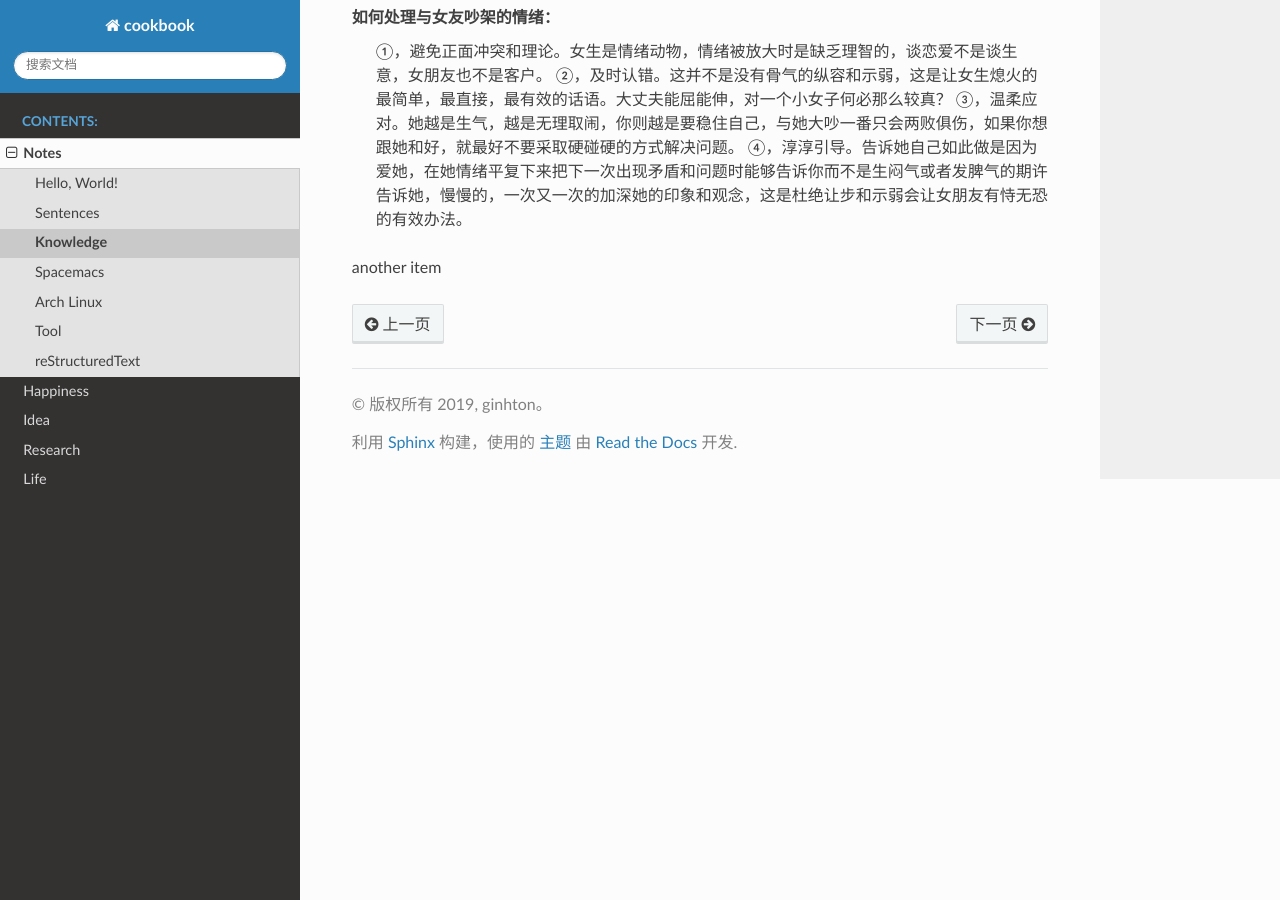
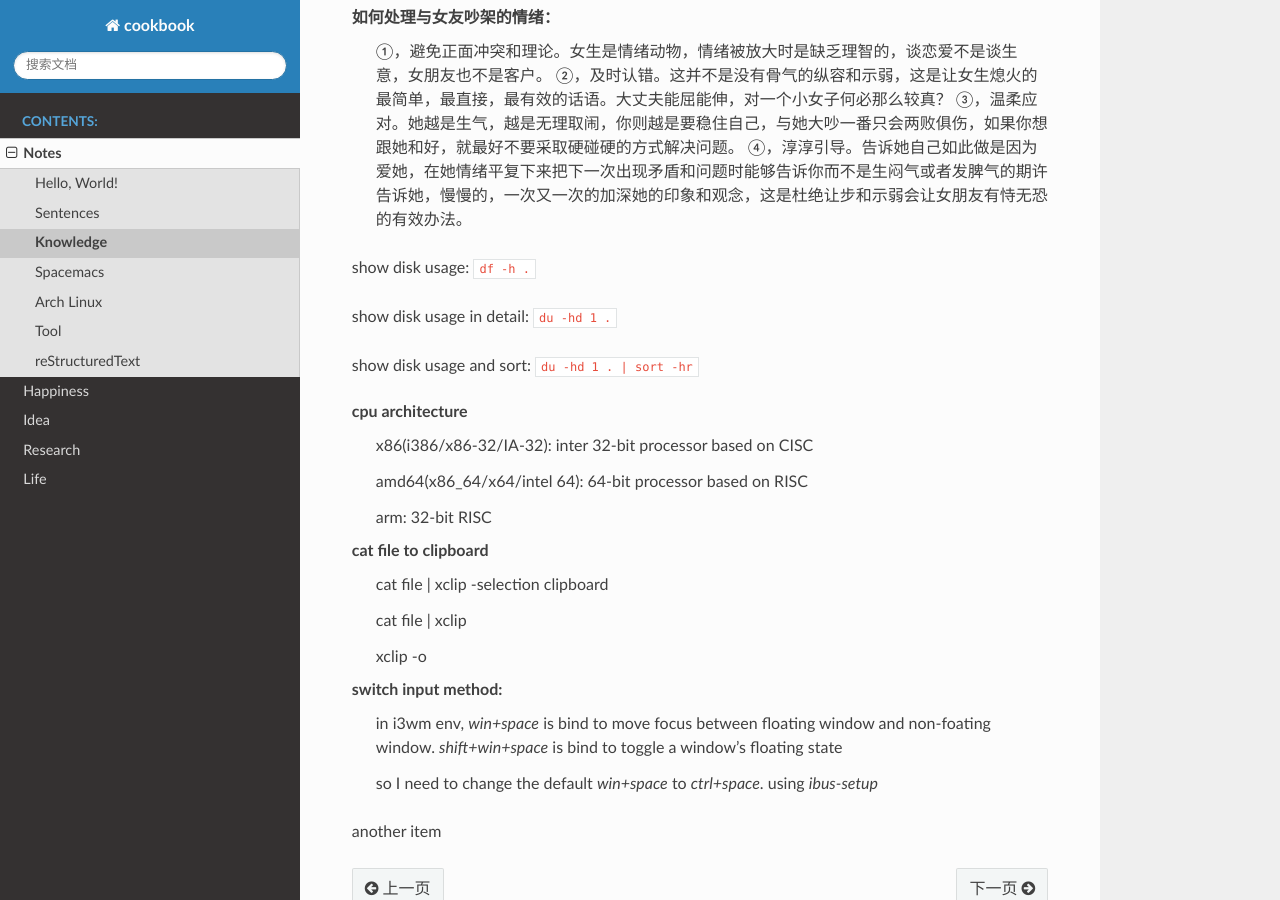
Before and after one commit to ginhton/cookbook, a Sphinx documentation site: the page built from source/notes/knowledge.rst, in a window 1280 px wide and 900 px high, scrolled down 6846 px. Built offline with Sphinx 7.4.7 and the Read the Docs theme 2.0.0, drawn with Linux system fonts in a browser that asks for light colours.

Commit message:
2020-06-14

```diff
--- a/source/notes/knowledge.rst
+++ b/source/notes/knowledge.rst
@@ -334,4 +334,30 @@ manjaro 更新后中文变方块
   ③，温柔应对。她越是生气，越是无理取闹，你则越是要稳住自己，与她大吵一番只会两败俱伤，如果你想跟她和好，就最好不要采取硬碰硬的方式解决问题。
   ④，淳淳引导。告诉她自己如此做是因为爱她，在她情绪平复下来把下一次出现矛盾和问题时能够告诉你而不是生闷气或者发脾气的期许告诉她，慢慢的，一次又一次的加深她的印象和观念，这是杜绝让步和示弱会让女朋友有恃无恐的有效办法。
 
+show disk usage: :code:`df -h .`
+
+show disk usage in detail: :code:`du -hd 1 .`
+
+show disk usage and sort: :code:`du -hd 1 . | sort -hr`
+
+
+cpu architecture
+  x86(i386/x86-32/IA-32): inter 32-bit processor based on CISC
+
+  amd64(x86_64/x64/intel 64): 64-bit processor based on RISC
+
+  arm: 32-bit RISC
+
+cat file to clipboard
+  cat file | xclip -selection clipboard
+
+  cat file | xclip
+
+  xclip -o
+
+switch input method:
+  in i3wm env, `win+space` is bind to move focus between floating window and non-foating window. `shift+win+space` is bind to toggle a window's floating state
+
+  so I need to change the default `win+space` to `ctrl+space`. using `ibus-setup`
+
 another item
--- a/source/notes/tool.rst
+++ b/source/notes/tool.rst
@@ -87,6 +87,12 @@ paper
 
     - document manager. open source. cross-platform.
 
+reader
+  - zathura
+
+  - mupdf
+
+  - apvlv
 
 algorithm
   - algo visuallizer online
```
Also changed, not shown: source/notes/spacemacs.rst (+12 -0 lines).
